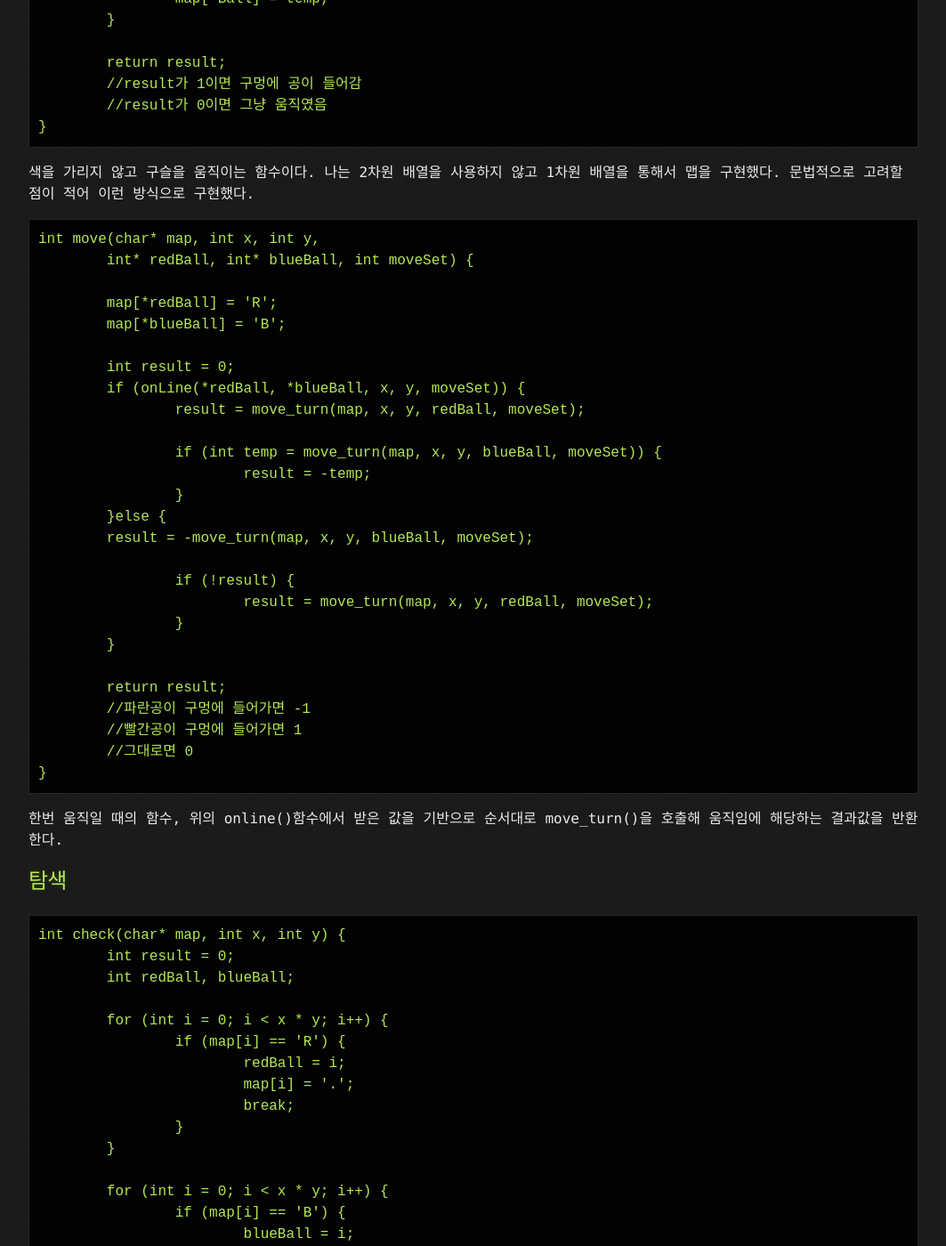
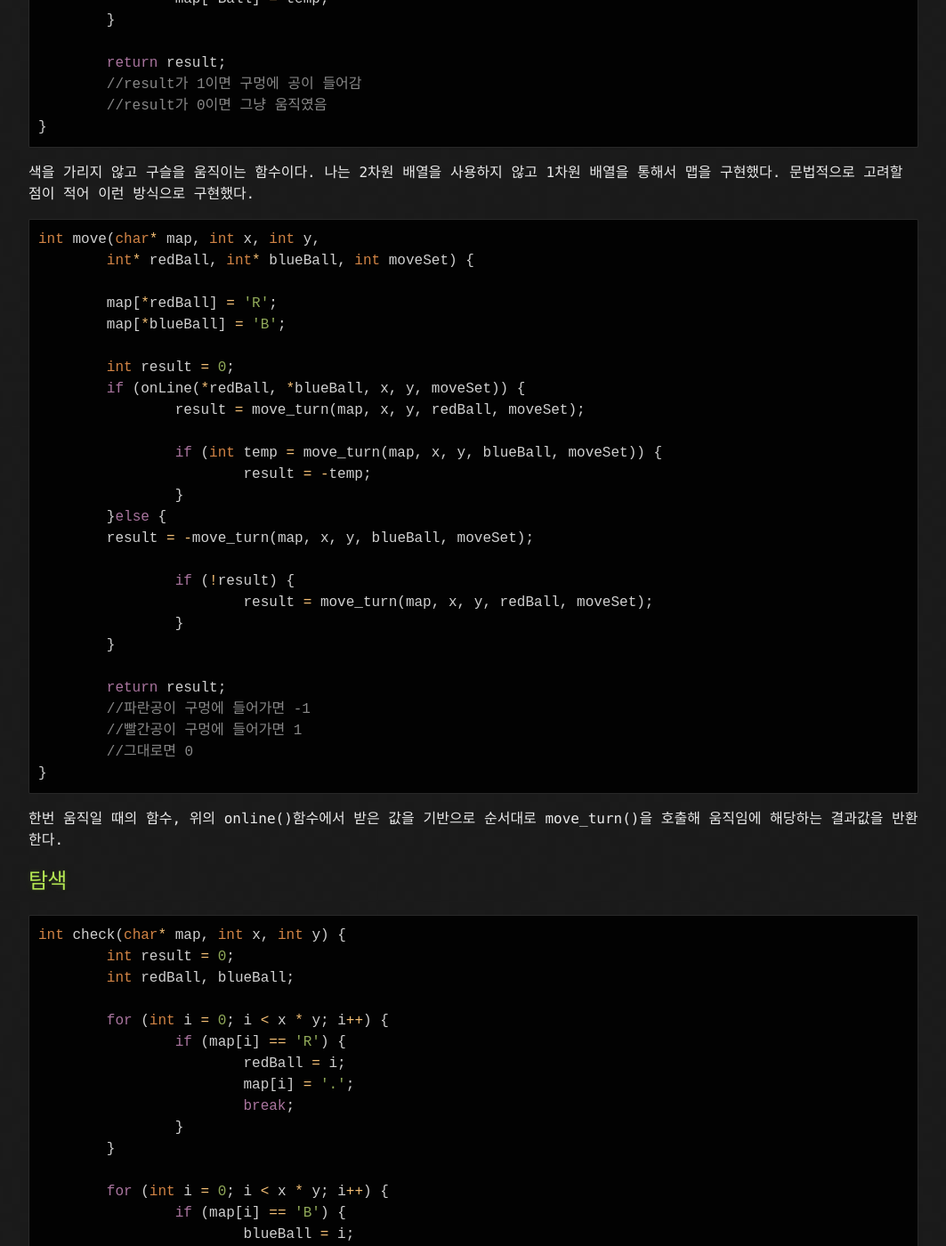
Before and after one commit to CodeNinja1126/CodeNinja1126.github.io, a Jekyll site: the page built from _posts/2020-10-07-코딩 테스트00.md, in a window 1280 px wide and 1400 px high, scrolled down 3776 px. Shown: the whole window at 89% size, without its empty margins (108-1171 px from the left). Built offline with Jekyll 4.4.1, drawn with Linux system fonts in a browser that asks for light colours; some of the changed text lies outside the part shown.

Commit message:
Update 2020-10-07-코딩 테스트00.md

````diff
--- a/_posts/2020-10-07-코딩 테스트00.md
+++ b/_posts/2020-10-07-코딩 테스트00.md
@@ -60,7 +60,7 @@ published: true
 # 코드
 
 ## 노드
-```C++
+```c++
 typedef struct {
 	int redBall; // 빨간 공 위치
 	int blueBall; // 파란 공 위치
@@ -72,7 +72,7 @@ typedef struct {
 바로 전의 움직였던 방향을 기록하는 이유는 같은 방향을 연속으로 움직이는 건 의미가 없으므로 탐색하지 않기 위함이다. 이로써 O(4<sup>N</sup>)였던 시간복잡도를 O(3<sup>N</sup>)으로 줄일 수 있다.
 
 ## 순서 지정
-```C++
+```c++
 int onLine(int redBall, int blueBall, int x, int y, int moveSet) {
 	int result = 0;
 	if (moveSet == 0) {
@@ -105,7 +105,7 @@ int onLine(int redBall, int blueBall, int x, int y, int moveSet) {
 굳이 같은 선상에 존재하는 지를 판별할 필요는 없다.
 
 ## 구슬 움직이기
-```C++
+```c++
 int move_turn(char* map, int x, int y,
 	int* Ball, int moveSet) {
 
@@ -148,7 +148,7 @@ int move_turn(char* map, int x, int y,
 나는 2차원 배열을 사용하지 않고 1차원 배열을 통해서 맵을 구현했다.
 문법적으로 고려할 점이 적어 이런 방식으로 구현했다.
 
-```C++
+```c++
 int move(char* map, int x, int y,
 	int* redBall, int* blueBall, int moveSet) {
 
@@ -180,7 +180,7 @@ int move(char* map, int x, int y,
 움직임에 해당하는 결과값을 반환한다.
 
 ## 탐색
-```C++
+```c++
 int check(char* map, int x, int y) {
 	int result = 0;
 	int redBall, blueBall;
````
